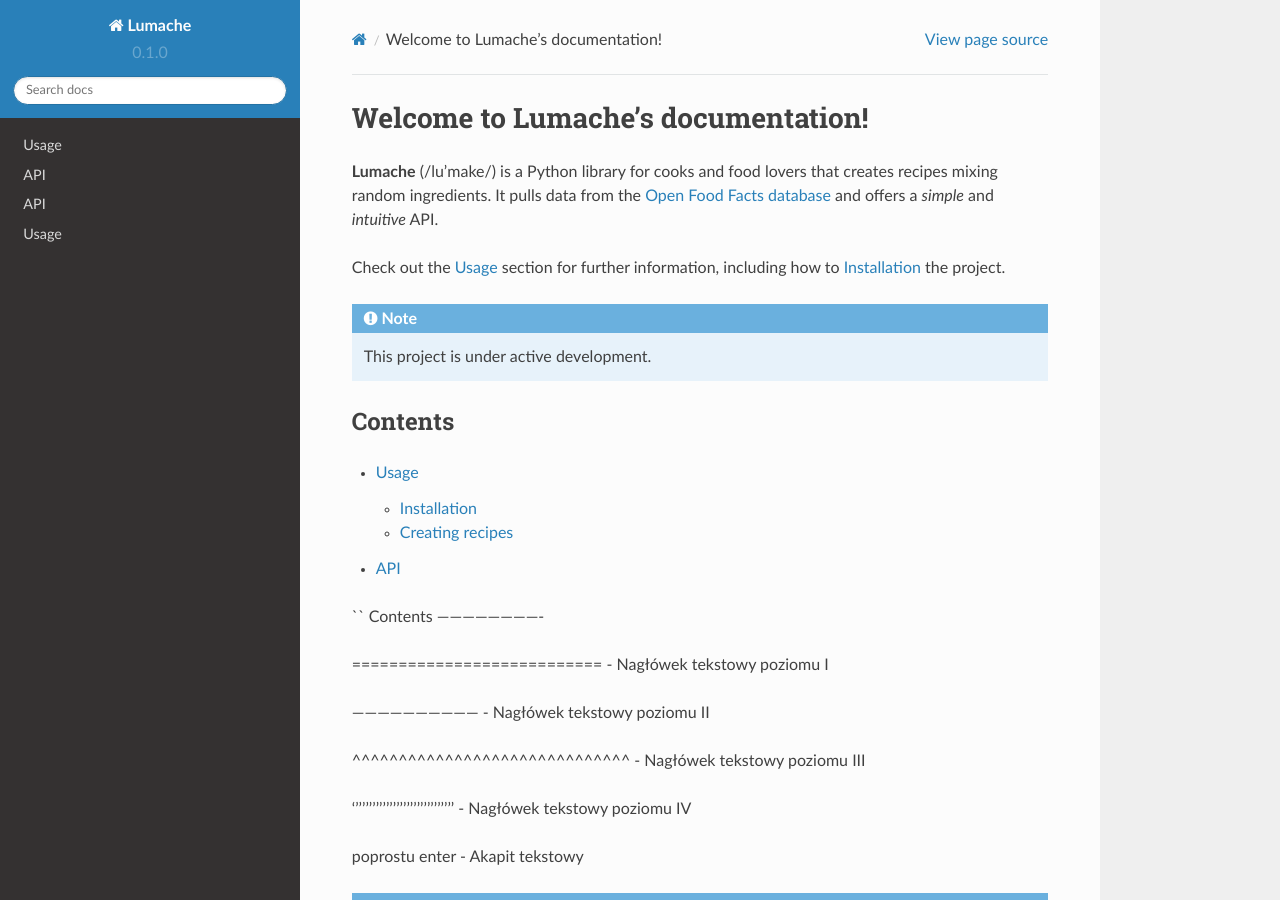
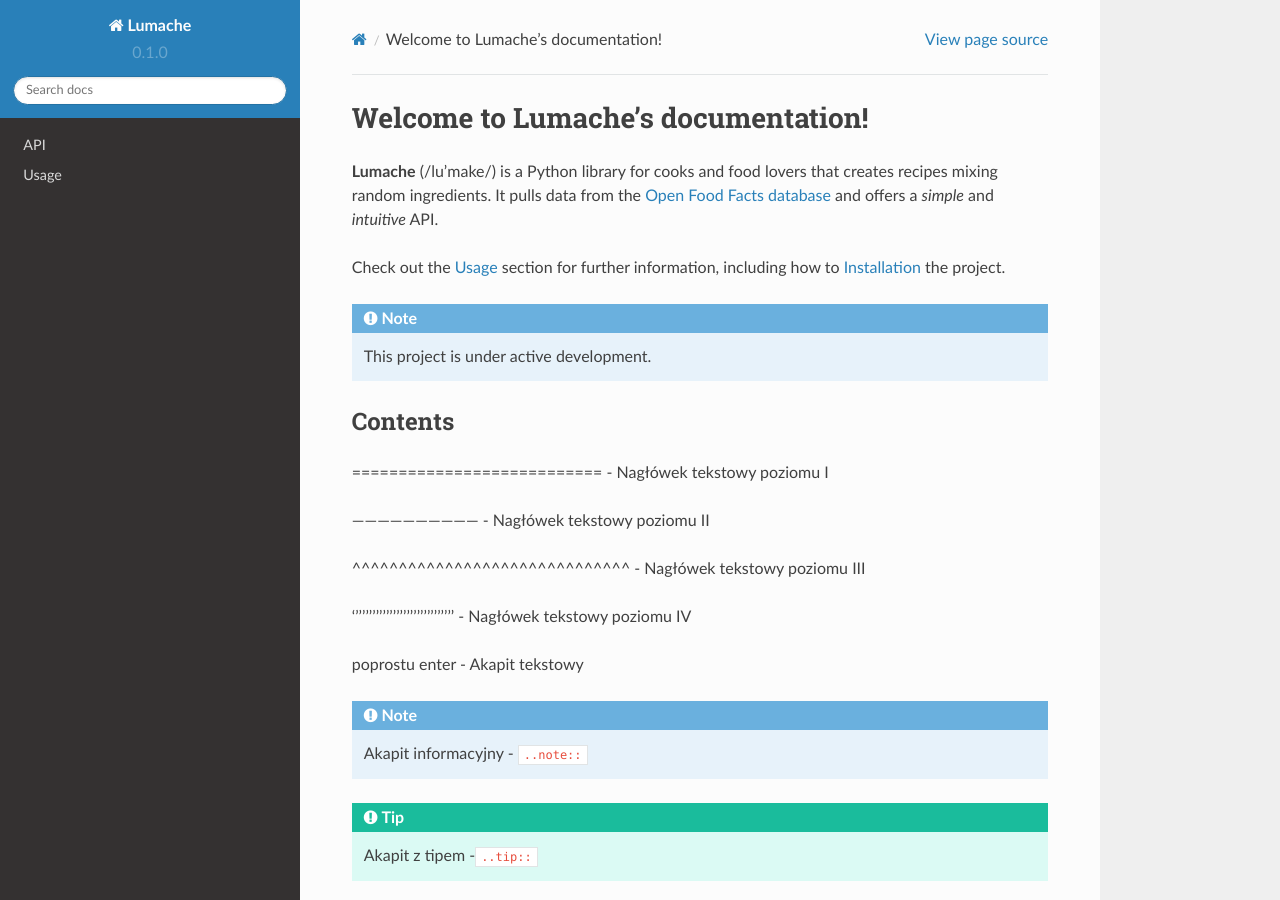
Before and after one commit to Przebiegly/zse-4tr-BL, a Sphinx documentation site: the page built from docs/source/index.rst, in a window 1280 px wide and 900 px high. Built offline with Sphinx 7.4.7 and the Read the Docs theme 2.0.0, drawn with Linux system fonts in a browser that asks for light colours; pages that are not in the unit, such as notebooks, are missing from menus.

Commit message:
Update index.rst

```diff
--- a/docs/source/index.rst
+++ b/docs/source/index.rst
@@ -12,16 +12,6 @@ how to :ref:`installation` the project.
 .. note::
 
    This project is under active development.
-
-Contents
---------
-
-.. toctree::
-
-   usage
-   api
-
-``
 Contents
 -------------------------
 
```
